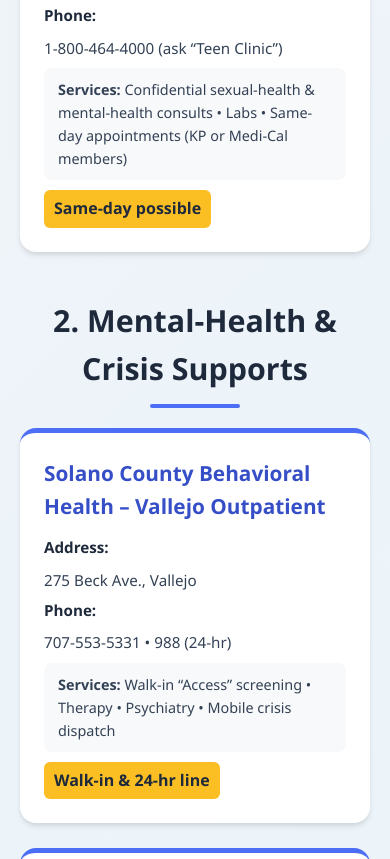
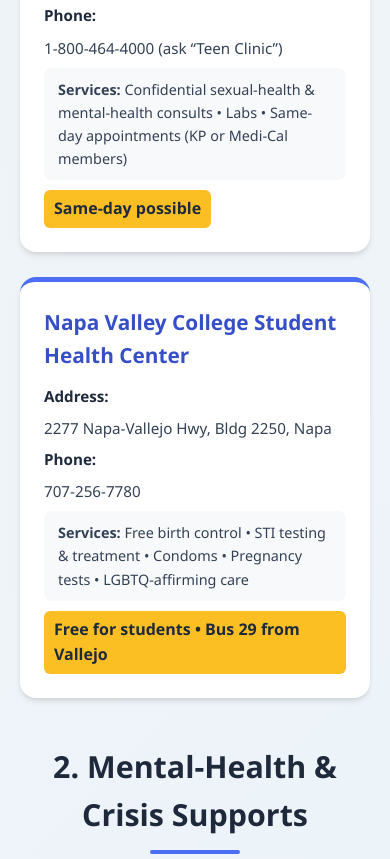
Before and after one commit to ClubStrideSolutions/STI-Info-Page, a plain HTML site: page index.html in a window 390 px wide. Shown: the part 1514-2373 px from the top of the page. Drawn offline with Linux system fonts and the light colour scheme.

Commit message:
Update index.html

```diff
--- a/index.html
+++ b/index.html
@@ -14,80 +14,91 @@
             --dark: #1e293b;
             --light: #f8f9fa;
             --text: #334155;
-            --shadow: 0 4px 6px -1px rgba(0, 0, 0, 0.1), 0 2px 4px -1px rgba(0, 0, 0, 0.06);
+            --shadow: 0 4px 6px -1px rgba(0,0,0,.1),0 2px 4px -1px rgba(0,0,0,.06);
         }
-        * { box-sizing: border-box; margin: 0; padding: 0; }
-        body {
-            font-family: 'Segoe UI', Tahoma, sans-serif;
-            line-height: 1.6;
-            color: var(--text);
-            background: linear-gradient(135deg, #f1f3f5 0%, #e7f5ff 100%);
+        *{box-sizing:border-box;margin:0;padding:0}
+        body{
+            font-family:'Segoe UI',Tahoma,sans-serif;
+            line-height:1.6;
+            color:var(--text);
+            background:linear-gradient(135deg,#f1f3f5 0%,#e7f5ff 100%);
         }
-        .container {
-            max-width: 1200px;
-            margin: auto;
-            padding: 20px;
+        .container{max-width:1200px;margin:auto;padding:20px}
+        header{
+            text-align:center;
+            padding:50px 20px;
+            background:linear-gradient(135deg,var(--primary) 0%,var(--secondary) 100%);
+            color:#fff;
+            border-radius:20px;
+            margin-bottom:40px;
+            box-shadow:var(--shadow);
         }
-        header {
-            text-align: center;
-            padding: 50px 20px;
-            background: linear-gradient(135deg, var(--primary) 0%, var(--secondary) 100%);
-            color: #fff;
-            border-radius: 20px;
-            margin-bottom: 40px;
-            box-shadow: var(--shadow);
+        header h1{font-size:2.4rem;font-weight:700;margin-bottom:10px}
+        header p{font-size:1.1rem;opacity:.95}
+        .section-title{
+            font-size:1.9rem;
+            color:var(--dark);
+            margin:40px 0 20px;
+            text-align:center;
+            position:relative;
         }
-        header h1 { font-size: 2.4rem; font-weight: 700; margin-bottom: 10px; }
-        header p { font-size: 1.1rem; opacity: 0.95; }
-
-        /* SECTION TITLES */
-        .section-title {
-            font-size: 1.9rem;
-            color: var(--dark);
-            margin: 40px 0 20px;
-            text-align: center;
-            position: relative;
+        .section-title::after{
+            content:'';
+            display:block;
+            width:90px;
+            height:4px;
+            background:var(--primary);
+            margin:10px auto 0;
+            border-radius:2px;
         }
-        .section-title::after {
-            content: '';
-            display: block;
-            width: 90px;
-            height: 4px;
-            background: var(--primary);
-            margin: 10px auto 0;
-            border-radius: 2px;
+        .grid{
+            display:grid;
+            grid-template-columns:repeat(auto-fit,minmax(330px,1fr));
+            gap:25px;
+            margin-bottom:45px;
         }
-        /* GRID & CARDS */
-        .grid {
-            display: grid;
-            grid-template-columns: repeat(auto-fit, minmax(330px, 1fr));
-            gap: 25px;
-            margin-bottom: 45px;
+        .card{
+            background:#fff;
+            padding:24px;
+            border-radius:16px;
+            box-shadow:var(--shadow);
+            transition:transform .3s ease;
+            border-top:5px solid var(--primary);
         }
-        .card {
-            background: #fff;
-            padding: 24px;
-            border-radius: 16px;
-            box-shadow: var(--shadow);
-            transition: transform 0.3s ease;
-            border-top: 5px solid var(--primary);
+        .card:hover{transform:translateY(-6px)}
+        .card h3{
+            font-size:1.3rem;
+            color:var(--primary-dark);
+            margin-bottom:12px;
         }
-        .card:hover { transform: translateY(-6px); }
-        .card h3 {
-            font-size: 1.3rem;
-            color: var(--primary-dark);
-            margin-bottom: 12px;
+        .info-line{
+            display:flex;
+            gap:8px;
+            margin-bottom:6px;
+            font-size:.95rem;
         }
-        .info-line {
-            display: flex;
-            gap: 8px;
-            margin-bottom: 6px;
-            font-size: 0.95rem;
+        .info-line strong{color:var(--dark);min-width:100px;font-weight:600}
+        .services{
+            background:var(--light);
+            padding:10px 14px;
+            border-radius:8px;
+            font-size:.9rem;
+            margin-top:8px;
         }
-        .info-line strong { color: var(--dark); min-width: 100px; font-weight: 600; }
-        .services { background: var(--light); padding: 10px 14px; border-radius: 8px; font-size: 0.9rem; margin-top: 8px; }
-        .highlight { background: var(--accent); color: var(--dark); padding: 6px 10px; border-radius: 6px; font-weight: 600; display: inline-block; margin-top: 10px; }
-        @media (max-width: 768px) { header h1 { font-size: 1.9rem; } .info-line { flex-direction: column; } .info-line strong { min-width: auto; } }
+        .highlight{
+            background:var(--accent);
+            color:var(--dark);
+            padding:6px 10px;
+            border-radius:6px;
+            font-weight:600;
+            display:inline-block;
+            margin-top:10px;
+        }
+        @media(max-width:768px){
+            header h1{font-size:1.9rem}
+            .info-line{flex-direction:column}
+            .info-line strong{min-width:auto}
+        }
     </style>
 </head>
 <body>
@@ -123,6 +134,14 @@
             <div class="info-line"><strong>Phone:</strong><span>1-800-464-4000 (ask “Teen Clinic”)</span></div>
             <div class="services"><strong>Services:</strong> Confidential sexual-health & mental-health consults • Labs • Same-day appointments (KP or Medi-Cal members)</div>
             <span class="highlight">Same-day possible</span>
+        </div>
+        <!-- Napa Valley College Student Health Center -->
+        <div class="card">
+            <h3>Napa Valley College Student Health Center</h3>
+            <div class="info-line"><strong>Address:</strong><span>2277 Napa-Vallejo Hwy, Bldg 2250, Napa</span></div>
+            <div class="info-line"><strong>Phone:</strong><span>707-256-7780</span></div>
+            <div class="services"><strong>Services:</strong> Free birth control • STI testing & treatment • Condoms • Pregnancy tests • LGBTQ-affirming care</div>
+            <span class="highlight">Free for students • Bus 29 from Vallejo</span>
         </div>
     </div>
 
@@ -161,6 +180,14 @@
             <div class="services"><strong>Services:</strong> LGBTQIA+ youth groups • Counseling vouchers • HIV prevention & support</div>
             <span class="highlight">Youth-friendly space</span>
         </div>
+        <!-- Napa Valley College Mental Health -->
+        <div class="card">
+            <h3>Napa Valley College – Mentis & TimelyCare</h3>
+            <div class="info-line"><strong>Address:</strong><span>2277 Napa-Vallejo Hwy, Napa (Student Health Ctr)</span></div>
+            <div class="info-line"><strong>Phone/Online:</strong><span>On-campus therapy via Mentis • 24/7 virtual support at TimelyCare.app</span></div>
+            <div class="services"><strong>Services:</strong> Free confidential counseling • Same-day virtual emotional support • Relaxation room on campus</div>
+            <span class="highlight">Free for NVC students</span>
+        </div>
     </div>
 
     <!-- ================= FOOD SECURITY ================= -->
@@ -191,6 +218,14 @@
             <div class="services"><strong>Provides:</strong> Supplemental food packages for pregnant/parenting teens • Monthly mobile pantry schedule</div>
             <span class="highlight">Free for eligible families</span>
         </div>
+        <!-- Napa Valley College Basic Needs Center -->
+        <div class="card">
+            <h3>Napa Valley College Basic Needs Center</h3>
+            <div class="info-line"><strong>Address:</strong><span>Room 1202, 2277 Napa-Vallejo Hwy, Napa</span></div>
+            <div class="info-line"><strong>Info:</strong><span>nvcbasicneeds@napavalley.edu • @nvcbasicneeds</span></div>
+            <div class="services"><strong>Provides:</strong> On-campus food pantry • CalFresh application help • Emergency grocery gift cards • Community resource guide</div>
+            <span class="highlight">Free for NVC students</span>
+        </div>
     </div>
 
 </div>
```
